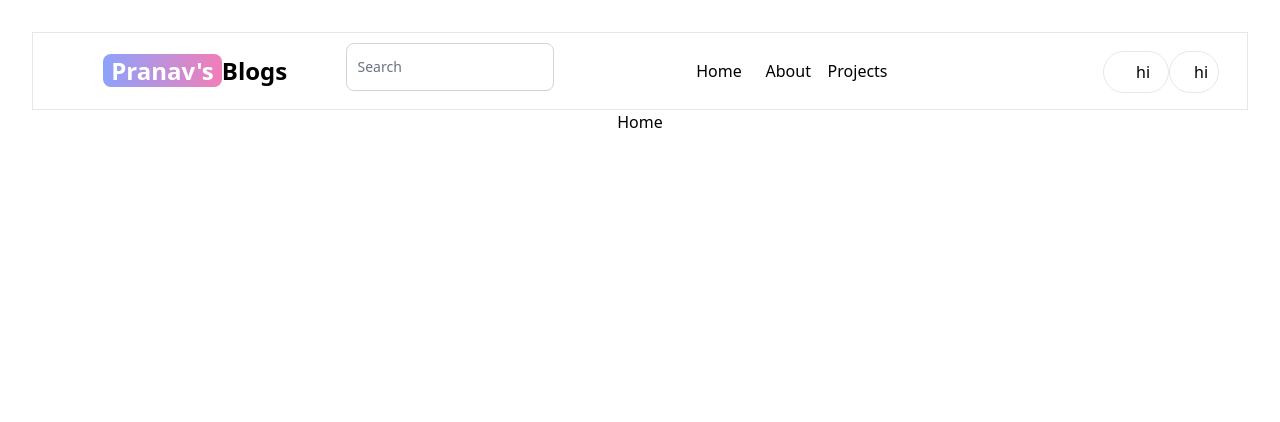
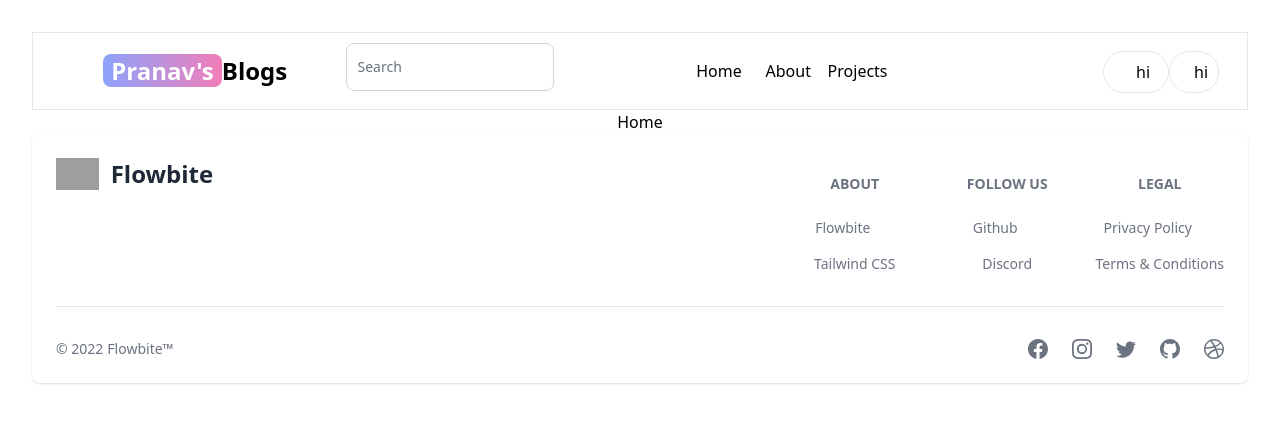
Before and after one commit to shouryade/fix-travel-mern, a React (Vite) app in the folder BlogPorject/: page / in a window 1280 px wide. Shown: the top 422 px of the page. Built offline with nearby package versions, Linux system fonts and the light colour scheme; grey boxes are pictures that could not be loaded.

Commit message:
create footer component

```diff
--- a/BlogPorject/src/App.jsx
+++ b/BlogPorject/src/App.jsx
@@ -4,6 +4,8 @@
 import './App.css'
 import Routing from './routing/Routing'
 import Header from './components/Header'
+import Footerr from './components/Footerr'
+
 
 
 function App() {
@@ -14,6 +16,9 @@
       <div >
         <Header></Header>
         <Routing></Routing>
+        <Footerr></Footerr>
+
+
 
       </div>
 
--- /dev/null
+++ b/BlogPorject/src/components/Footerr.jsx
@@ -0,0 +1,60 @@
+
+import React from "react";
+
+import { Footer } from "flowbite-react";
+import { BsDribbble, BsFacebook, BsGithub, BsInstagram, BsTwitter } from "react-icons/bs";
+
+function Footerr() {
+  return (
+    <Footer container>
+      <div className="w-full">
+        <div className="grid w-full justify-between sm:flex sm:justify-between md:flex md:grid-cols-1">
+          <div>
+            <Footer.Brand
+              href="https://flowbite.com"
+              src="https://flowbite.com/docs/images/logo.svg"
+              alt="Flowbite Logo"
+              name="Flowbite"
+            />
+          </div>
+          <div className="grid grid-cols-2 gap-8 sm:mt-4 sm:grid-cols-3 sm:gap-6">
+            <div>
+              <Footer.Title title="about" />
+              <Footer.LinkGroup col>
+                <Footer.Link href="#">Flowbite</Footer.Link>
+                <Footer.Link href="#">Tailwind CSS</Footer.Link>
+              </Footer.LinkGroup>
+            </div>
+            <div>
+              <Footer.Title title="Follow us" />
+              <Footer.LinkGroup col>
+                <Footer.Link href="#">Github</Footer.Link>
+                <Footer.Link href="#">Discord</Footer.Link>
+              </Footer.LinkGroup>
+            </div>
+            <div>
+              <Footer.Title title="Legal" />
+              <Footer.LinkGroup col>
+                <Footer.Link href="#">Privacy Policy</Footer.Link>
+                <Footer.Link href="#">Terms &amp; Conditions</Footer.Link>
+              </Footer.LinkGroup>
+            </div>
+          </div>
+        </div>
+        <Footer.Divider />
+        <div className="w-full sm:flex sm:items-center sm:justify-between">
+          <Footer.Copyright href="#" by="Flowbite™" year={2022} />
+          <div className="mt-4 flex space-x-6 sm:mt-0 sm:justify-center">
+            <Footer.Icon href="#" icon={BsFacebook} />
+            <Footer.Icon href="#" icon={BsInstagram} />
+            <Footer.Icon href="#" icon={BsTwitter} />
+            <Footer.Icon href="#" icon={BsGithub} />
+            <Footer.Icon href="#" icon={BsDribbble} />
+          </div>
+        </div>
+      </div>
+    </Footer>
+  );
+}
+
+export default Footerr
```
